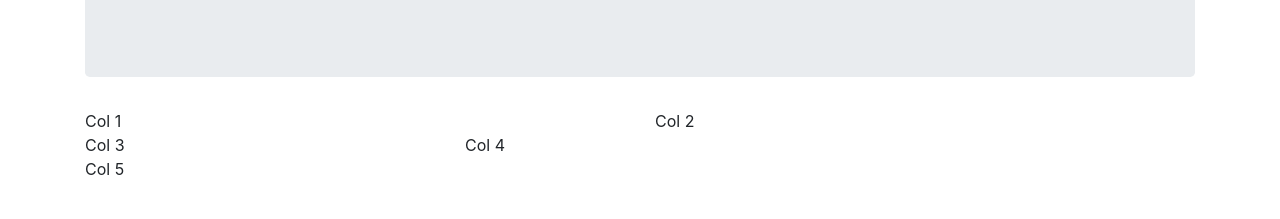
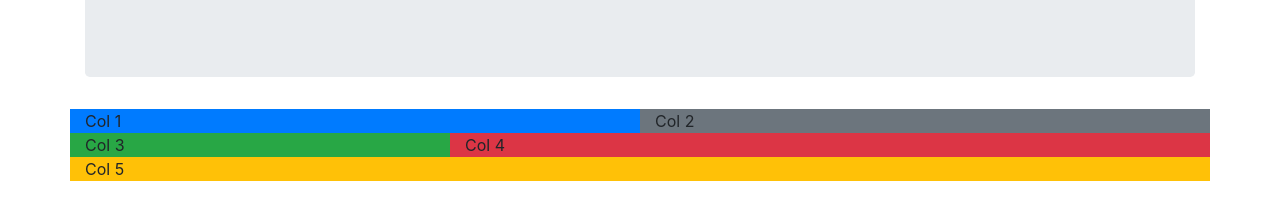
Before and after one commit to amcclead/Bootcamp-Test-Assignment2, a plain HTML site: page index.html in a window 1280 px wide. Shown: the part 193-412 px from the top of the page. Drawn offline with nearby package versions, Linux system fonts and the light colour scheme.

Commit message:
Add background colors and infile spacing

```diff
--- a/index.html
+++ b/index.html
@@ -1,5 +1,6 @@
 <!doctype html>
 <html lang="en">
+
 <head>
   <!-- Required meta tags -->
   <meta charset="utf-8">
@@ -10,6 +11,7 @@
 
   <title>Hello, world!</title>
 </head>
+
 <body>
   <div class="container">
     <div class="jumbotron">
@@ -18,15 +20,15 @@
       <p>For is assignment we needed to make a jumbotron</p>
     </div>
     <div class="row">
-                       <div class="col-md-6"> Col 1 </div>
-                       <div class="col-md-6"> Col 2 </div>
+      <div class="col-md-6 bg-primary"> Col 1 </div>
+      <div class="col-md-6 bg-secondary"> Col 2 </div>
     </div>
     <div class="row">
-                       <div class="col-md-4"> Col 3 </div>
-                       <div class="col-md-8"> Col 4 </div>
+      <div class="col-md-4 bg-success"> Col 3 </div>
+      <div class="col-md-8 bg-danger"> Col 4 </div>
     </div>
     <div class="row">
-                       <div class="col-md-12"> Col 5 </div>
+      <div class="col-md-12 bg-warning"> Col 5 </div>
     </div>
 
 
@@ -38,4 +40,5 @@
   <script src="https://cdnjs.cloudflare.com/ajax/libs/popper.js/1.12.9/umd/popper.min.js" integrity="sha384-ApNbgh9B+Y1QKtv3Rn7W3mgPxhU9K/ScQsAP7hUibX39j7fakFPskvXusvfa0b4Q" crossorigin="anonymous"></script>
   <script src="https://maxcdn.bootstrapcdn.com/bootstrap/4.0.0/js/bootstrap.min.js" integrity="sha384-JZR6Spejh4U02d8jOt6vLEHfe/JQGiRRSQQxSfFWpi1MquVdAyjUar5+76PVCmYl" crossorigin="anonymous"></script>
 </body>
+
 </html>
```
Lines whose indentation alone changed are shown as unchanged.
